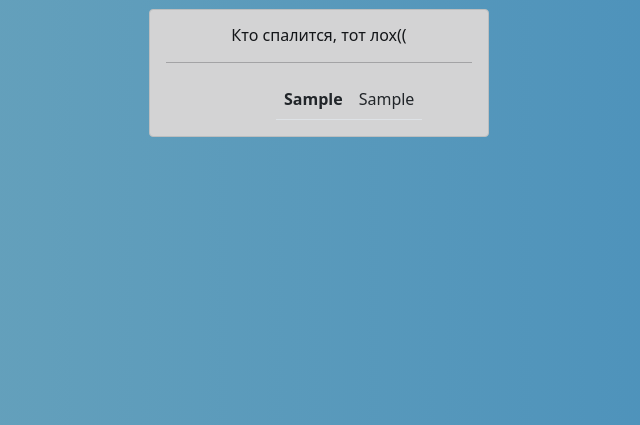
After one commit to KrayMakso68/quiztes, a Django app: template templates/main/bober.html in a window 1280 px wide. The commit adds this page. Shown: the part 137-562 px from the top of the page, without its empty margins (321-961 px from the left). Run offline with Django 4.2, Linux system fonts and the light colour scheme; the template is opened without the code that fills it: most values are stand-ins (such as "Sample title", 1, 10 or a date in 2020); parts of the project's set-up code (start-up, migrations or seed data) failed here and were passed over; some libraries are stand-ins or nearby versions.

Commit message:
fix some bugs, add bober)))

```diff
--- a/main/urls.py
+++ b/main/urls.py
@@ -6,5 +6,6 @@ from . import views
 urlpatterns = [
     path("", views.index, name='home'),
     path("test/<int:question_number>", views.viewquestion, name='viewquestion'),
+    path("test/bober", views.bober, name='view-bober'),
     path("test/results", views.viewresults, name='view-results'),
 ]
--- /dev/null
+++ b/templates/main/bober.html
@@ -0,0 +1,38 @@
+{% extends 'main/layout.html' %}
+{% load static %}
+
+{% block title %}
+    Бобер Жив!
+{% endblock %}
+
+{% block content %}
+    <form method="post">
+        {% csrf_token %}
+        <div class="container" style="margin-top: 2%;">
+            <div class="row justify-content-center">
+                <div class="col-4">
+                    <div class="alert alert-dark mb-5" role="alert">
+                        <div class="container text-center p-0">
+                            <h6 class="alert-heading">Кто спалится, тот лох((</h6>
+                            <hr>
+                            <div class="row justify-content-sm-center">
+                                <div class="col-4">
+                                    <table class="table text-end mb-0">
+                                        <tbody>
+                                        {% for qe in bober_alive %}
+                                            <tr>
+                                                <th scope="row">{{ qe.0 }}</th>
+                                                <td>{{ qe.1 }}</td>
+                                            </tr>
+                                        {% endfor %}
+                                        </tbody>
+                                    </table>
+                                </div>
+                            </div>
+                        </div>
+                    </div>
+                </div>
+            </div>
+        </div>
+    </form>
+{% endblock %}
--- a/templates/main/current_question_type1.html
+++ b/templates/main/current_question_type1.html
@@ -42,7 +42,7 @@
                                             </div>
                                             {% endfor %}
                                         </div>
-                                        <div class="col-auto align-self-end">
+                                        <div class="col col-auto align-self-end">
                                             {% if question_settings_dict.answered == False %}
                                                 <button type="submit" class="btn btn-outline-primary btn-lg mb-1">Ответить</button>
                                             {% elif question_settings_dict.right == True %}
--- a/templates/main/current_question_type3.html
+++ b/templates/main/current_question_type3.html
@@ -44,7 +44,7 @@
                                             </div>
                                             {% endfor %}
                                         </div>
-                                        <div class="col-auto align-self-end">
+                                        <div class="col col-auto align-self-end">
                                             {% if question_settings_dict.answered == False %}
                                                 <button type="submit" class="btn btn-outline-primary btn-lg mb-1">Ответить</button>
                                             {% elif question_settings_dict.right == True %}
```
Also changed, not shown: main/views.py (+40 -9 lines), db.sqlite3.
